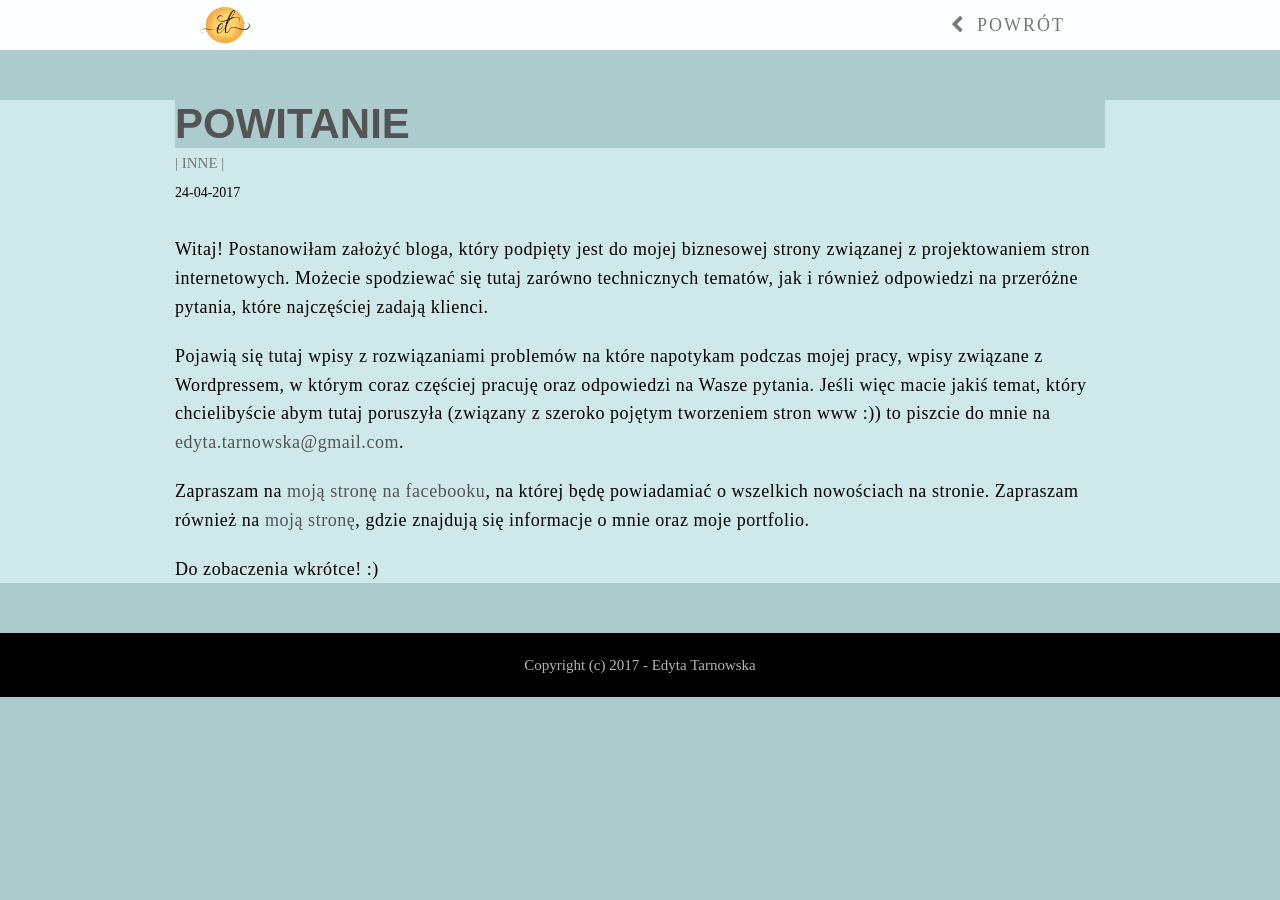
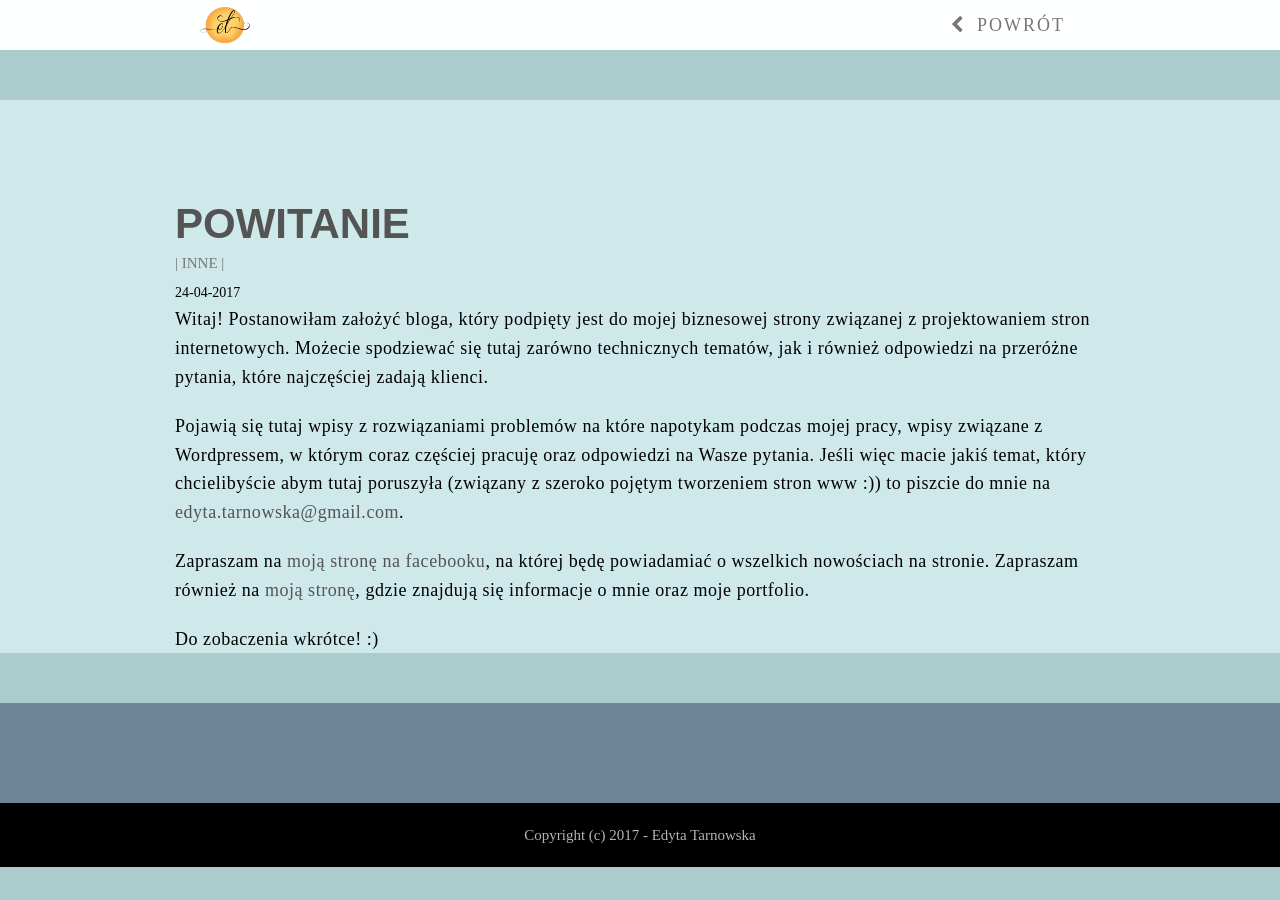
Before and after one commit to morfiwen/edytatarnowska-portfolio, a Jekyll site: the page built from _posts/2017-04-24-powitanie.markdown, in a window 1280 px wide. Built offline with Jekyll 4.4.1, drawn with Linux system fonts in a browser that asks for light colours; some web fonts are replaced.

Commit message:
post change

```diff
--- a/assets/css/3-modules/_blog.sass
+++ b/assets/css/3-modules/_blog.sass
@@ -1,6 +1,7 @@
 #blog
   margin: 0 auto
   background-color: $bg-blog
+  padding-top: 100px
 
   .container
     text-align: left
@@ -10,13 +11,13 @@
 
       .post-header
         height: auto
-        margin-bottom: 30px
 
         h2
           text-align: left
           margin: 0
           padding: 0
           max-width: 100%
+          background-color: $bg-blog
 
         time
           font-size: 14px
@@ -57,8 +58,9 @@
 
 .disqus-comments
   background-color: $bg-color-light-second
-  margin: 40px auto
+  margin: 0 auto
   text-align: center
+  padding: 50px 20px
 
 .post-header
   height: 100px
```
